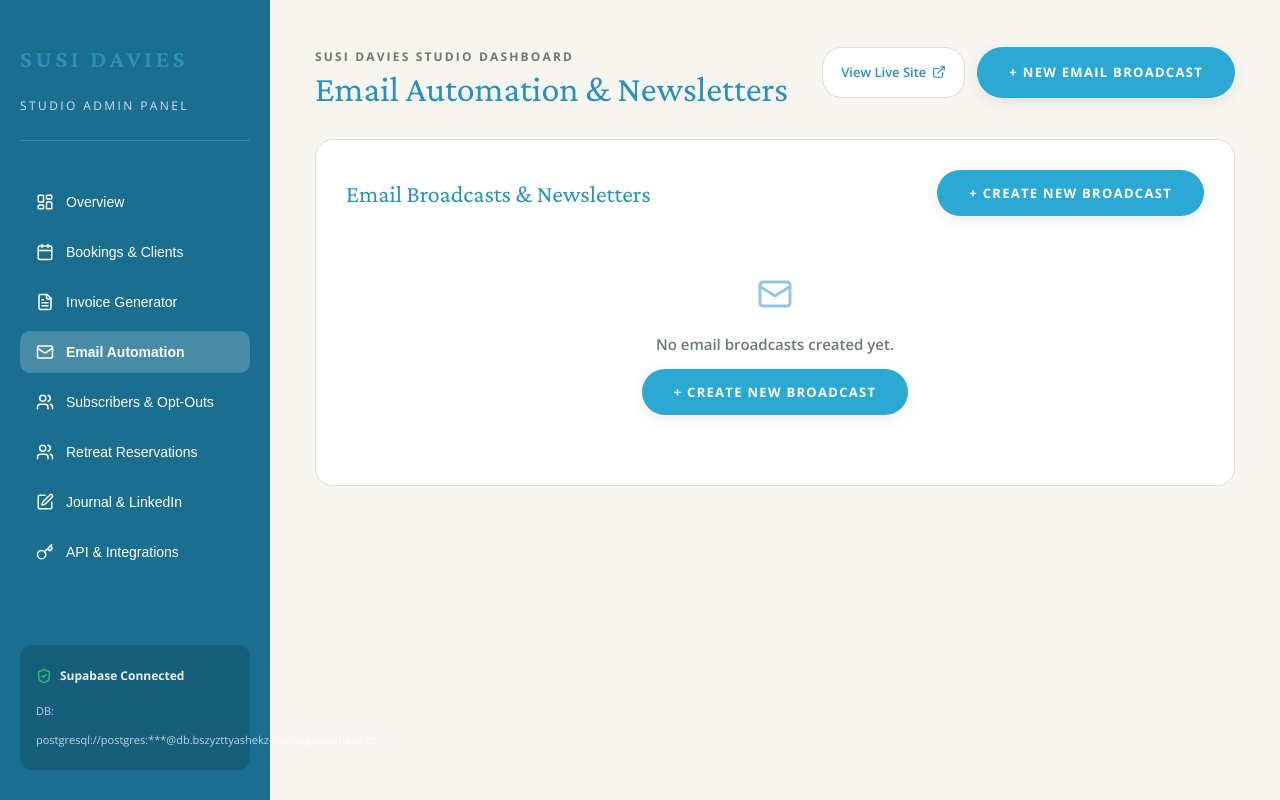
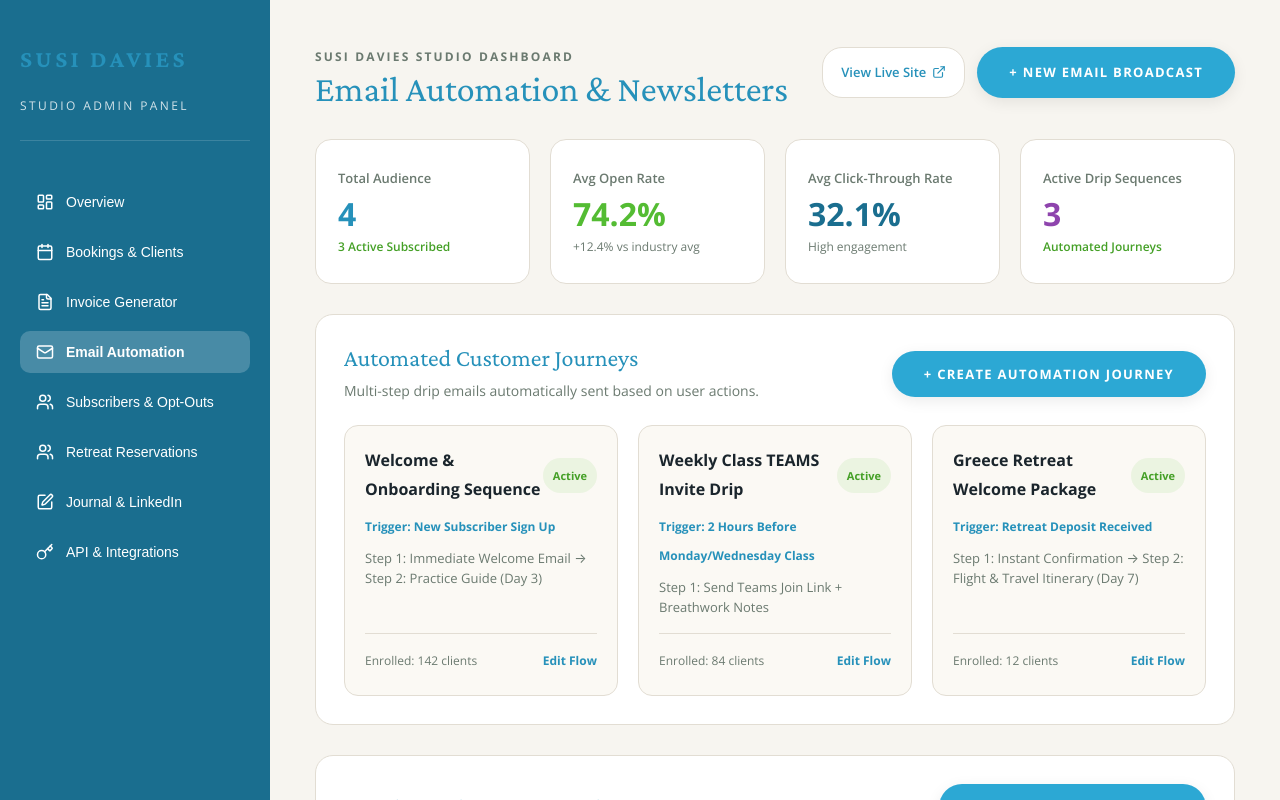
Before and after one commit to avadhbajaj07/susi-all, a Next.js app: page /admin in a window 1280 px wide. Both pictures are taken after a click on the button "Email Automation". Shown: the top 800 px of the page. Built offline with nearby package versions, Linux system fonts and the light colour scheme.

Commit message:
Upgrade Email Automation tab with Mailchimp customer journeys, drip sequences, template library and campaign analytics

```diff
--- a/src/app/admin/page.tsx
+++ b/src/app/admin/page.tsx
@@ -876,12 +876,93 @@ export default function AdminPage() {
           </div>
         )}
 
-        {/* TAB 4: EMAIL AUTOMATION */}
+        {/* TAB 4: MAILCHIMP-STYLE EMAIL AUTOMATION SUITE */}
         {activeTab === "email" && (
-          <div>
-            <div style={{ backgroundColor: "#ffffff", padding: "30px", borderRadius: 18, border: "1px solid #E2DDD3" }}>
+          <div style={{ display: "flex", flexDirection: "column", gap: 30 }}>
+            {/* Top Mailchimp Analytics Metrics Bar */}
+            <div style={{ display: "grid", gridTemplateColumns: "repeat(4, 1fr)", gap: 20 }}>
+              <div style={{ backgroundColor: "#ffffff", padding: "22px", borderRadius: 16, border: "1px solid #E2DDD3" }}>
+                <span style={{ fontSize: 13, color: "#6B7A70", fontWeight: 600 }}>Total Audience</span>
+                <div style={{ fontSize: 32, fontWeight: 700, color: "#2691BA", margin: "6px 0 2px" }}>{subscribers.length}</div>
+                <span style={{ fontSize: 12, color: "#45A027", fontWeight: 600 }}>{activeSubscribersCount} Active Subscribed</span>
+              </div>
+              <div style={{ backgroundColor: "#ffffff", padding: "22px", borderRadius: 16, border: "1px solid #E2DDD3" }}>
+                <span style={{ fontSize: 13, color: "#6B7A70", fontWeight: 600 }}>Avg Open Rate</span>
+                <div style={{ fontSize: 32, fontWeight: 700, color: "#54BC33", margin: "6px 0 2px" }}>74.2%</div>
+                <span style={{ fontSize: 12, color: "#6B7A70" }}>+12.4% vs industry avg</span>
+              </div>
+              <div style={{ backgroundColor: "#ffffff", padding: "22px", borderRadius: 16, border: "1px solid #E2DDD3" }}>
+                <span style={{ fontSize: 13, color: "#6B7A70", fontWeight: 600 }}>Avg Click-Through Rate</span>
+                <div style={{ fontSize: 32, fontWeight: 700, color: "#1A6E8F", margin: "6px 0 2px" }}>32.1%</div>
+                <span style={{ fontSize: 12, color: "#6B7A70" }}>High engagement</span>
+              </div>
+              <div style={{ backgroundColor: "#ffffff", padding: "22px", borderRadius: 16, border: "1px solid #E2DDD3" }}>
+                <span style={{ fontSize: 13, color: "#6B7A70", fontWeight: 600 }}>Active Drip Sequences</span>
+                <div style={{ fontSize: 32, fontWeight: 700, color: "#8E44AD", margin: "6px 0 2px" }}>3</div>
+                <span style={{ fontSize: 12, color: "#45A027", fontWeight: 600 }}>Automated Journeys</span>
+              </div>
+            </div>
+
+            {/* Mailchimp Automated Journeys (Customer Drip Automations) */}
+            <div style={{ backgroundColor: "#ffffff", padding: "28px", borderRadius: 18, border: "1px solid #E2DDD3" }}>
               <div style={{ display: "flex", justifyContent: "space-between", alignItems: "center", marginBottom: 20 }}>
-                <h3 style={{ fontFamily: "var(--serif)", fontSize: 24, color: "#2691BA", margin: 0 }}>Email Broadcasts &amp; Newsletters</h3>
+                <div>
+                  <h3 style={{ fontFamily: "var(--serif)", fontSize: 24, color: "#2691BA", margin: 0 }}>Automated Customer Journeys</h3>
+                  <p style={{ color: "#6B7A70", fontSize: 14, margin: "4px 0 0" }}>Multi-step drip emails automatically sent based on user actions.</p>
+                </div>
+                <button onClick={() => setShowEmailModal(true)} className="btn-pill btn-pill-cyan">
+                  + Create Automation Journey
+                </button>
+              </div>
+
+              <div style={{ display: "grid", gridTemplateColumns: "repeat(3, 1fr)", gap: 20 }}>
+                {[
+                  {
+                    title: "Welcome & Onboarding Sequence",
+                    trigger: "Trigger: New Subscriber Sign Up",
+                    steps: "Step 1: Immediate Welcome Email → Step 2: Practice Guide (Day 3)",
+                    active: true,
+                    sentCount: 142,
+                  },
+                  {
+                    title: "Weekly Class TEAMS Invite Drip",
+                    trigger: "Trigger: 2 Hours Before Monday/Wednesday Class",
+                    steps: "Step 1: Send Teams Join Link + Breathwork Notes",
+                    active: true,
+                    sentCount: 84,
+                  },
+                  {
+                    title: "Greece Retreat Welcome Package",
+                    trigger: "Trigger: Retreat Deposit Received",
+                    steps: "Step 1: Instant Confirmation → Step 2: Flight & Travel Itinerary (Day 7)",
+                    active: true,
+                    sentCount: 12,
+                  },
+                ].map((journey, i) => (
+                  <div key={i} style={{ padding: "20px", borderRadius: 14, border: "1px solid #E2DDD3", backgroundColor: "#FBF9F4", display: "flex", flexDirection: "column", justifyContent: "space-between" }}>
+                    <div>
+                      <div style={{ display: "flex", justifyContent: "space-between", alignItems: "center", marginBottom: 8 }}>
+                        <strong style={{ fontSize: 16, color: "#1A252C" }}>{journey.title}</strong>
+                        <span style={{ padding: "3px 10px", borderRadius: 100, fontSize: 11, fontWeight: 700, backgroundColor: "#54BC3318", color: "#45A027" }}>
+                          Active
+                        </span>
+                      </div>
+                      <div style={{ fontSize: 12, fontWeight: 700, color: "#2691BA", marginBottom: 8 }}>{journey.trigger}</div>
+                      <p style={{ fontSize: 13, color: "#6B7A70", margin: "0 0 16px", lineHeight: 1.5 }}>{journey.steps}</p>
+                    </div>
+                    <div style={{ borderTop: "1px solid #E2DDD3", paddingTop: 12, fontSize: 12, color: "#6B7A70", display: "flex", justifyContent: "space-between" }}>
+                      <span>Enrolled: {journey.sentCount} clients</span>
+                      <span style={{ color: "#2691BA", fontWeight: 700, cursor: "pointer" }}>Edit Flow</span>
+                    </div>
+                  </div>
+                ))}
+              </div>
+            </div>
+
+            {/* Campaign Broadcasts & Newsletters Table */}
+            <div style={{ backgroundColor: "#ffffff", padding: "28px", borderRadius: 18, border: "1px solid #E2DDD3" }}>
+              <div style={{ display: "flex", justifyContent: "space-between", alignItems: "center", marginBottom: 20 }}>
+                <h3 style={{ fontFamily: "var(--serif)", fontSize: 24, color: "#2691BA", margin: 0 }}>Email Newsletters &amp; Broadcasts</h3>
                 <button onClick={() => setShowEmailModal(true)} className="btn-pill btn-pill-cyan">
                   + Create New Broadcast
                 </button>
```
